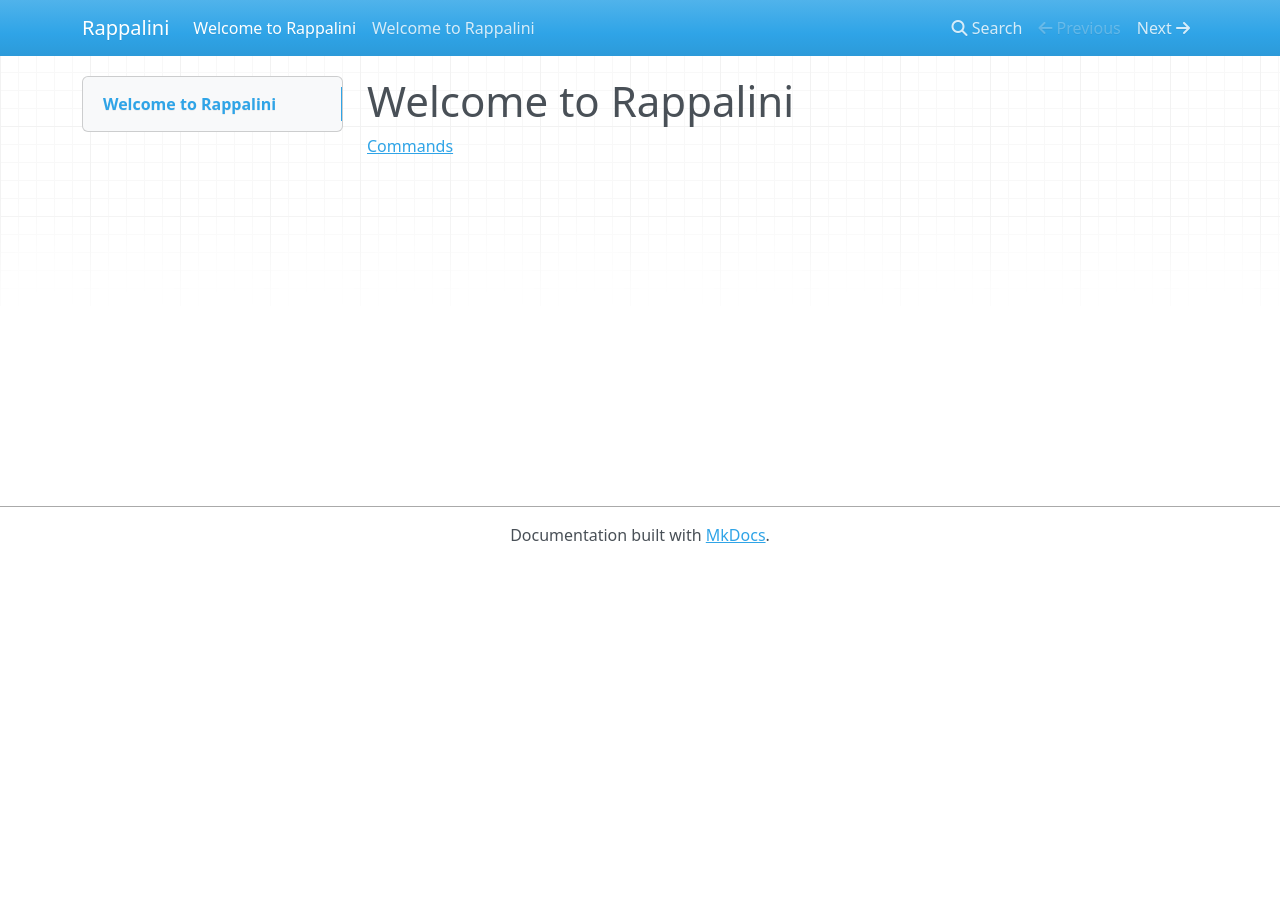
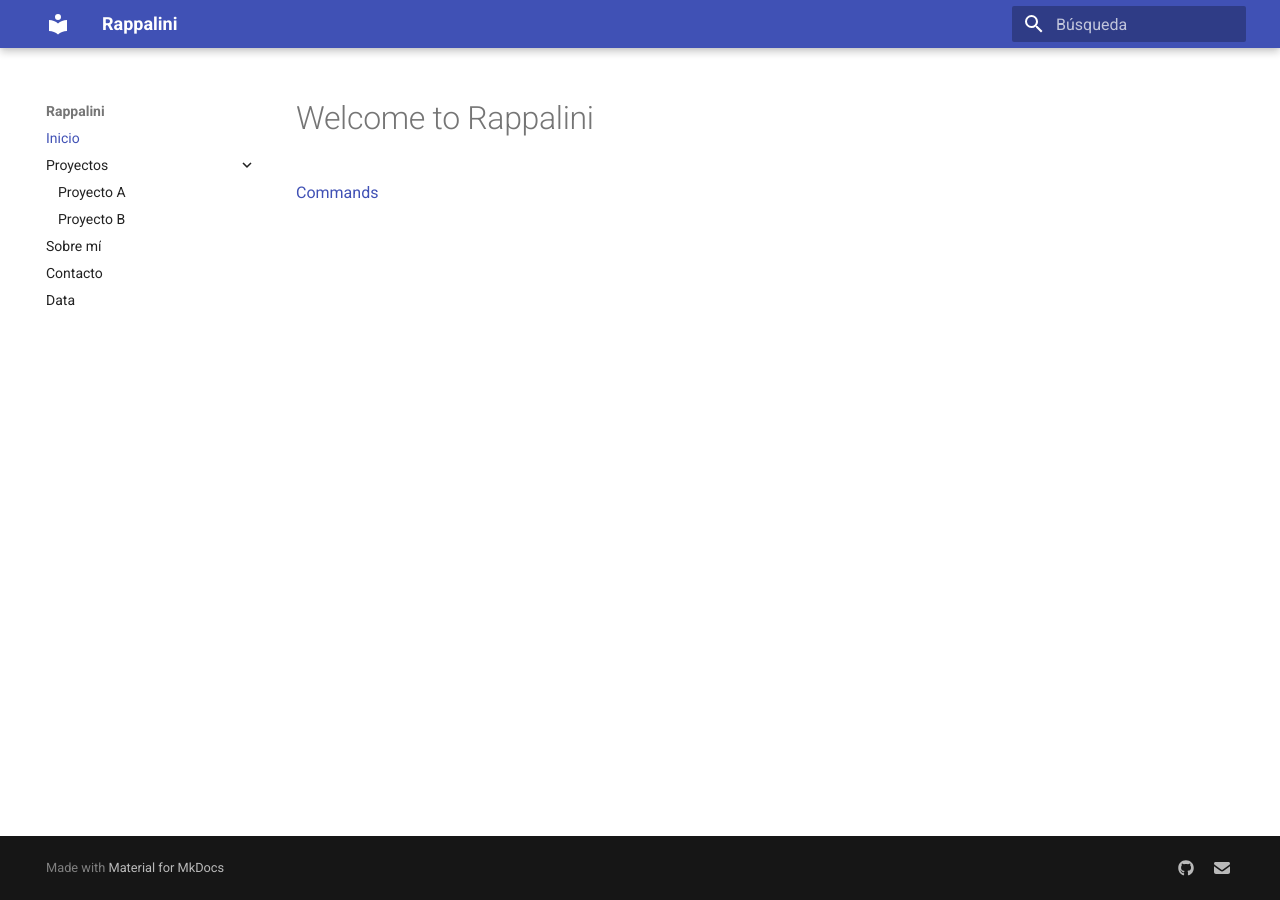
Before and after one commit to PRappalini/rappalini-com-ar, an MkDocs documentation site: the page built from docs/index.md, in a window 1280 px wide. Built offline with MkDocs 1.6.1 and Material for MkDocs 9.7.7, drawn with Linux system fonts in a browser that asks for light colours; nearby versions of some CDN libraries.

Commit message:
Update mkdocs.yml

```diff
--- a/mkdocs.yml
+++ b/mkdocs.yml
@@ -1 +1,52 @@
 site_name: Rappalini
+site_description: Pablo Rappalini
+site_author: Pablo Rappalini
+site_url: https://rappalini.com.ar
+
+theme:
+  name: material
+  language: es
+  palette:
+    - scheme: default
+      primary: indigo
+      accent: indigo
+  font:
+    text: Roboto
+    code: Roboto Mono
+  features:
+    - navigation.expand
+    - navigation.instant
+    - toc.integrate
+    - content.code.copy
+
+nav:
+  - Inicio: index.md
+  - Proyectos:
+      - Proyecto A: proyectos/proyecto-a.md
+      - Proyecto B: proyectos/proyecto-b.md
+  - Sobre mí: about.md
+  - Contacto: contacto.md
+  - Data: mkdocs-commands.md
+
+markdown_extensions:
+  - admonition
+  - codehilite
+  - toc:
+      permalink: true
+  - tables
+  - pymdownx.superfences
+  - pymdownx.details
+  - pymdownx.tabbed:
+      alternate_style: true
+
+plugins:
+  - search
+
+# Extra (favicon, logo, etc.)
+extra:
+  social:
+    - icon: fontawesome/brands/github
+      link: https://github.com/prappalini
+    - icon: fontawesome/solid/envelope
+      link: mailto:rappalini@gmail.com
+#      link: mailto:pablo@rappalini.com.ar
```
